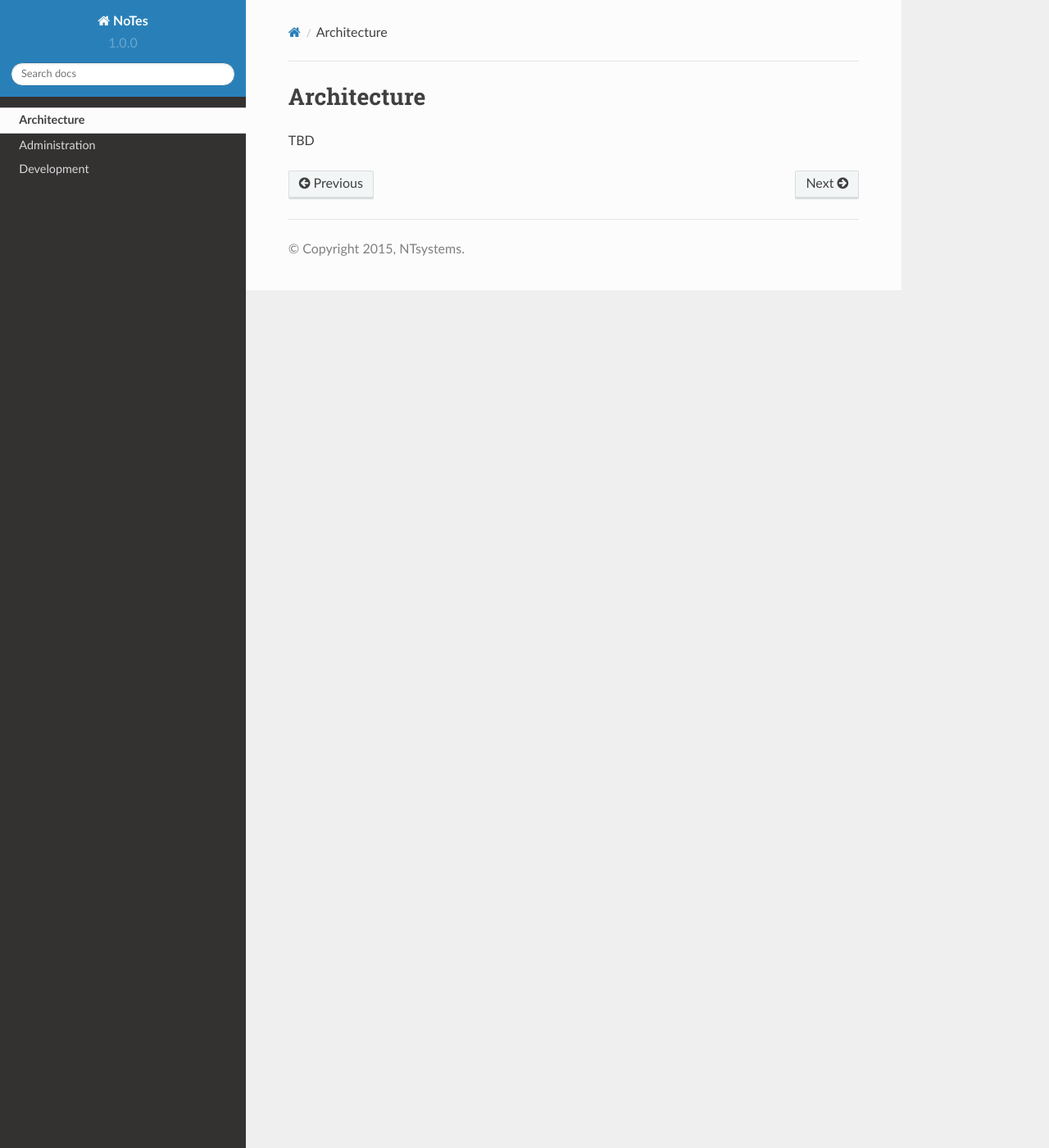
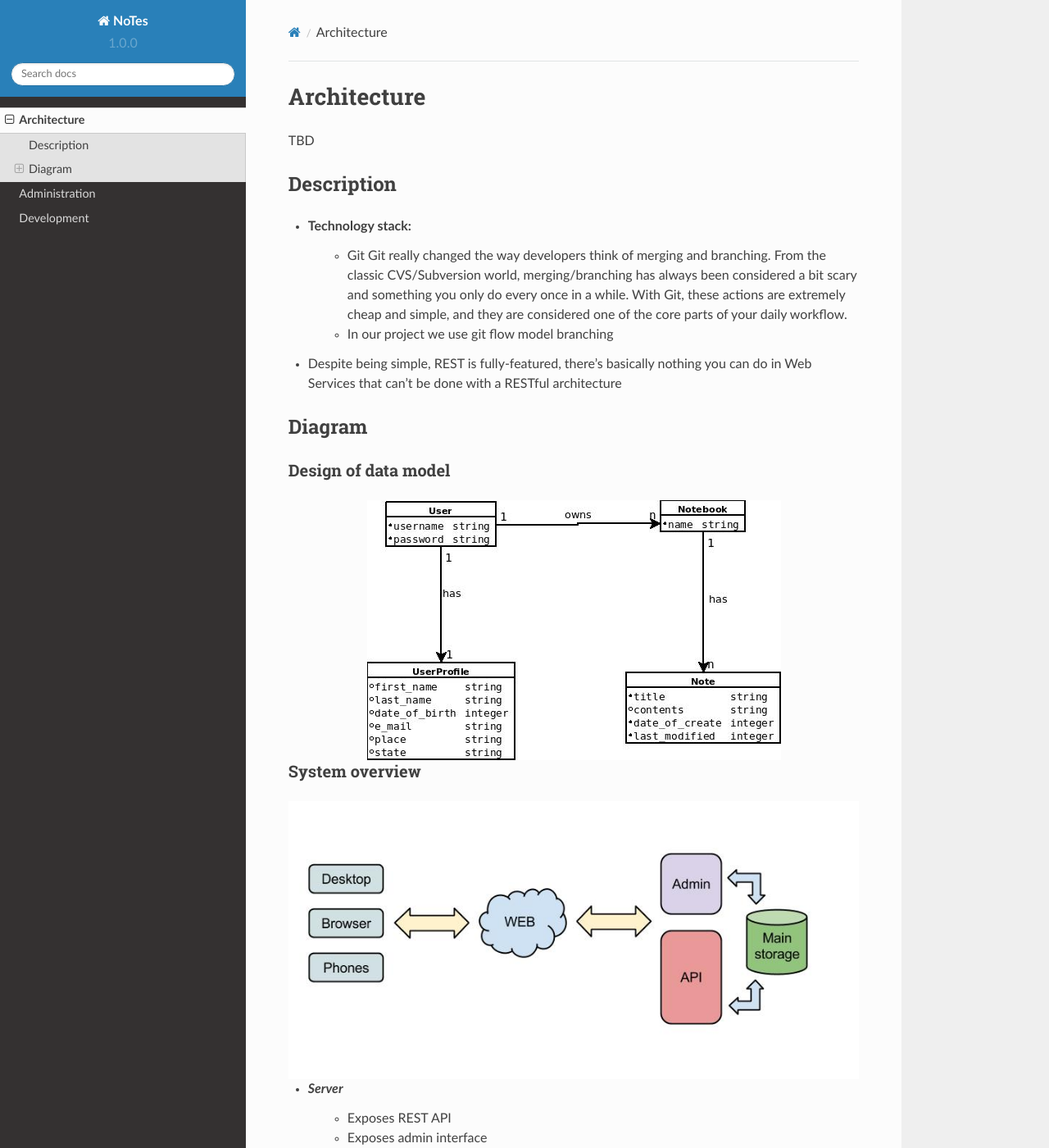
Before and after one commit to NTsystems/NoTes-API, a Sphinx documentation site: the page built from docs/architecture.rst, in a window 1280 px wide and 1400 px high. Shown: the whole window at 82% size. Built offline with Sphinx 7.4.7 and the Read the Docs theme 2.0.0, drawn with Linux system fonts in a browser that asks for light colours; some of the changed text lies outside the part shown.

```diff
--- a/docs/architecture.rst
+++ b/docs/architecture.rst
@@ -1,4 +1,44 @@
 Architecture
 ============
+TBD
 
-TBD
+Description
+-----------
+
+- Technology stack:
+    - Git
+      Git really changed the way developers think of merging and branching. From the classic CVS/Subversion world,
+      merging/branching has always been considered a bit scary and something you only do every once in a while.
+      With Git, these actions are extremely cheap and simple, and they are considered one of the core parts of
+      your daily workflow.
+
+    - In our project we use git flow model branching
+
+- Despite being simple, REST is fully-featured, there's basically nothing you can do in Web
+  Services that can't be done with a RESTful architecture
+
+Diagram
+-------
+
+Design of data model
+++++++++++++++++++++
+
+.. image:: ./_static/model.jpg
+   :align: center
+
+
+System overview
++++++++++++++++
+
+.. image:: ./_static/arch.jpg
+   :align: center
+
+
+- *Server*
+    - Exposes REST API
+    - Exposes admin interface
+    - Docker component
+- *Client*
+    - REST API consumer
+    - Hosted at nginx
+    - Docker component
--- a/fabfile.py
+++ b/fabfile.py
@@ -46,6 +46,12 @@ def test(app=None):
         _manage("test")
 
 
+# def docs():
+#     """Creates project documentation."""
+#     with _virtualenv():
+#         local("sphinx-build -b html docs/ docs/_build/")
+
+
 def run():
     """Starts development server."""
     local_ip = "0.0.0.0:8000"
```
Also changed, not shown: docs/development.rst (+25 -2 lines), 1 other file.
